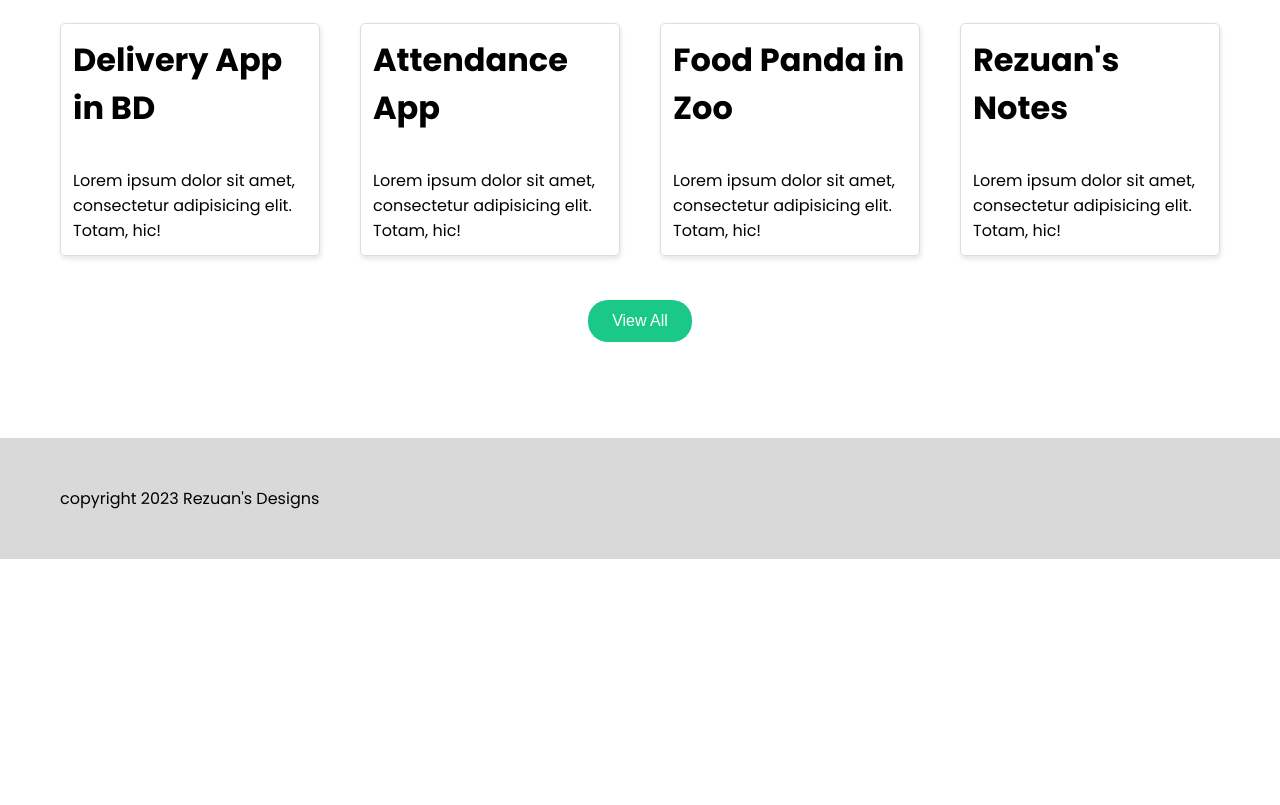
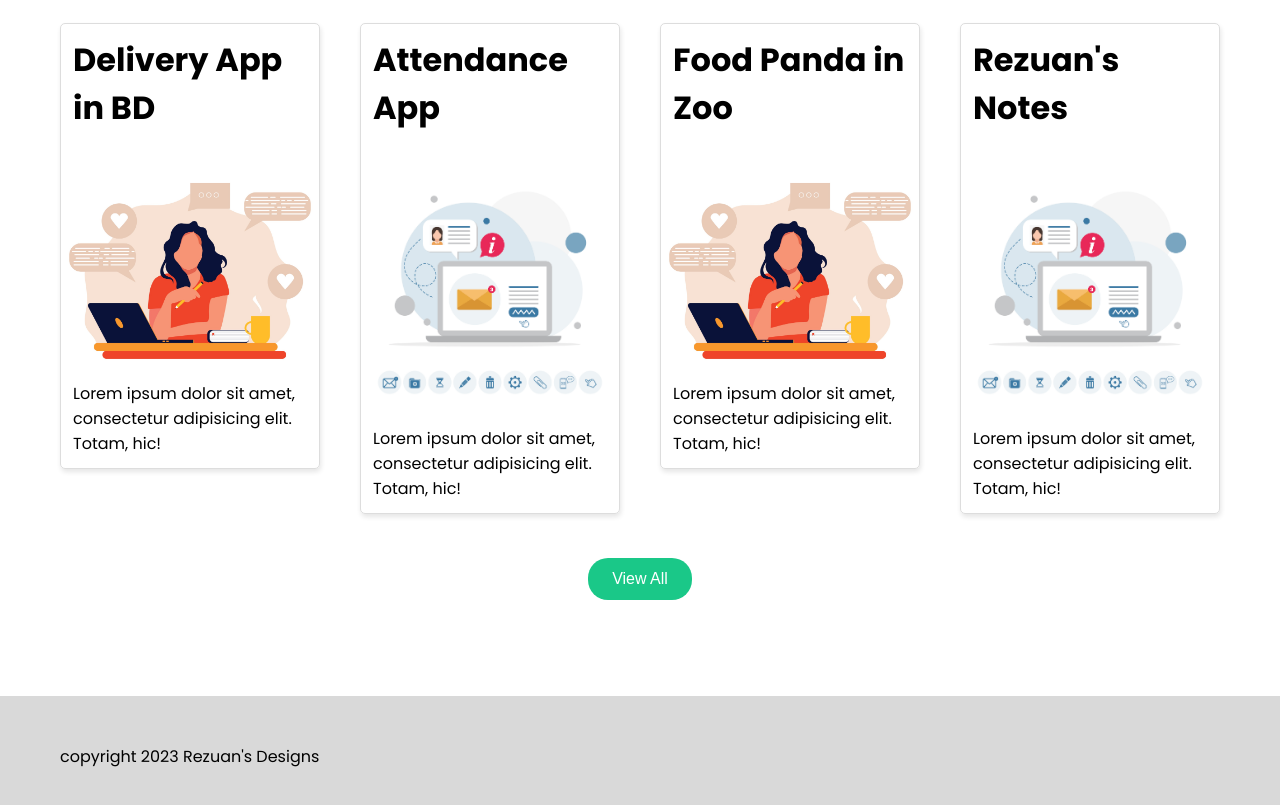
Before and after one commit to Rezuan-Ahmed-git/my-own-css-framework, a website: page homepage.html in a window 1280 px wide. Shown: the part 1251-2056 px from the top of the page. Before the commit the page ends 1810 px from the top, so only its background shows below. Drawn offline with Linux system fonts and the light colour scheme.

Commit message:
feat: a demo homepage

```diff
--- a/homepage.html
+++ b/homepage.html
@@ -75,7 +75,7 @@
           <div class="col-12-xs col-6-md col-3-lg">
             <div class="card p-0">
               <h3 class="card-title m-1">Delivery App in BD</h3>
-              <img src="/img/mario.png" alt="" />
+              <img src="/img/delivery.jpg" alt="" />
               <p class="m-1">
                 Lorem ipsum dolor sit amet, consectetur adipisicing elit. Totam,
                 hic!
@@ -85,7 +85,7 @@
           <div class="col-12-xs col-6-md col-3-lg">
             <div class="card p-0">
               <h3 class="card-title m-1">Attendance App</h3>
-              <img src="/img/food.png" alt="" />
+              <img src="/img/food.jpg" alt="" />
               <p class="m-1">
                 Lorem ipsum dolor sit amet, consectetur adipisicing elit. Totam,
                 hic!
@@ -95,7 +95,7 @@
           <div class="col-12-xs col-6-md col-3-lg">
             <div class="card p-0">
               <h3 class="card-title m-1">Food Panda in Zoo</h3>
-              <img src="/img/marmite.png" alt="" />
+              <img src="/img/delivery.jpg" alt="" />
               <p class="m-1">
                 Lorem ipsum dolor sit amet, consectetur adipisicing elit. Totam,
                 hic!
@@ -105,7 +105,7 @@
           <div class="col-12-xs col-6-md col-3-lg">
             <div class="card p-0">
               <h3 class="card-title m-1">Rezuan's Notes</h3>
-              <img src="/img/notes.png" alt="" />
+              <img src="/img/food.jpg" alt="" />
               <p class="m-1">
                 Lorem ipsum dolor sit amet, consectetur adipisicing elit. Totam,
                 hic!
```
Also changed, not shown: img/delivery.jpg (added), img/food.jpg (added).
